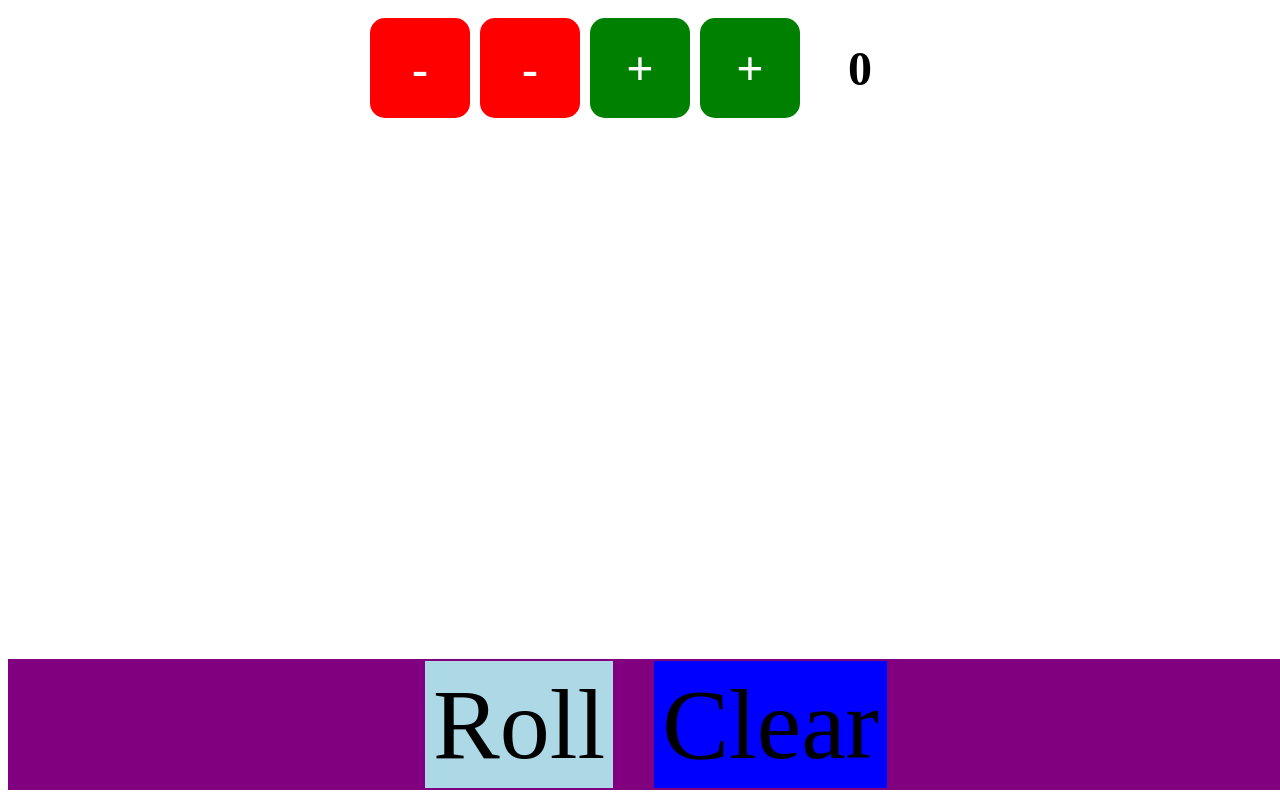
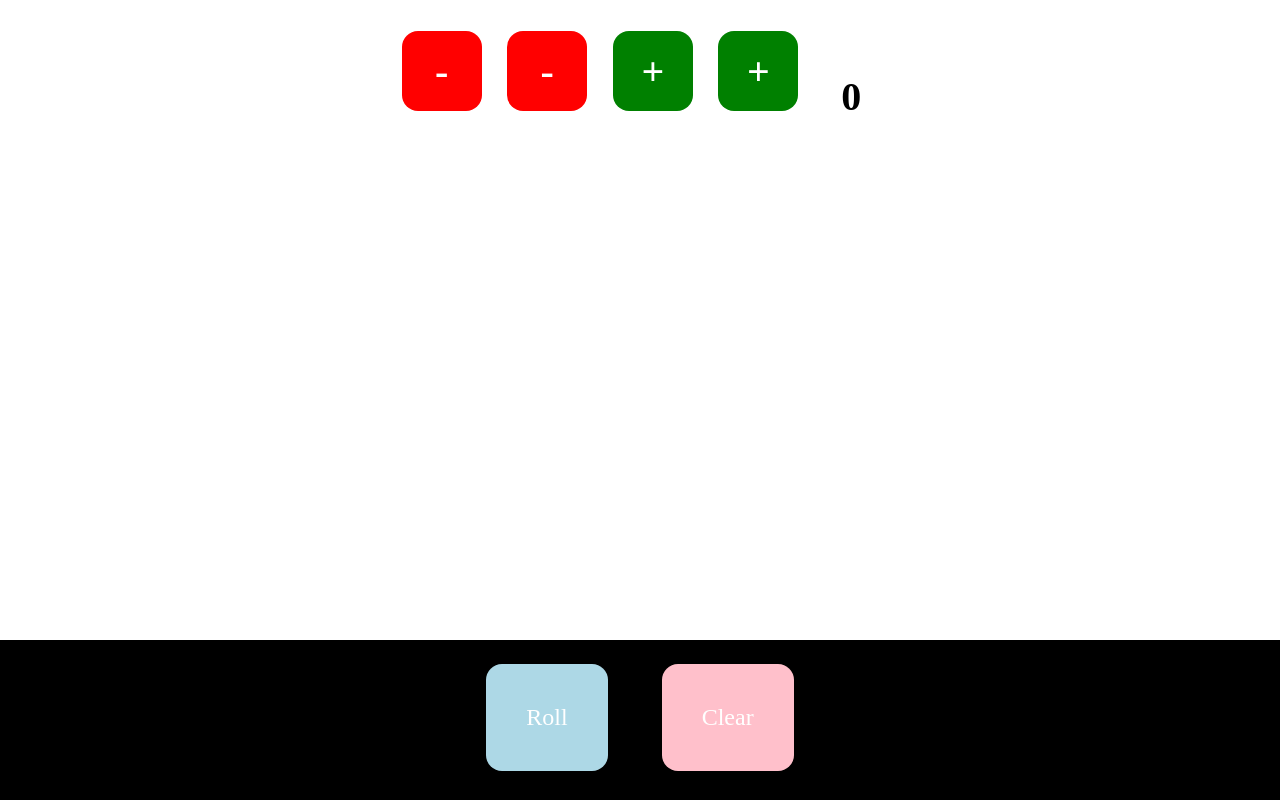
Before and after one commit to davidmarcbrown/FATERoller, a plain HTML site: page index.html in a window 1280 px wide. Both pictures are taken after a click on the link "Roll". Drawn offline with Linux system fonts and the light colour scheme.

Commit message:
implement autoscroll, resize and reposition #rolls and #controls

```diff
--- a/index.html
+++ b/index.html
@@ -4,6 +4,7 @@
 
 <head>
     <meta charset="utf-8">
+    <meta name="viewport" content="width=device-width, initial-scale=1.0, maximum-scale=1.0, user-scalable=no" />
 
     <title>Simple FATE Dice Roller</title>
     <meta name="description" content="A simple FATE dice rolling app">
@@ -33,8 +34,8 @@
         </div>
 
         <div id="controls">
-            <a id="rollButton" class="button">Roll</a>
-            <a id="clearButton" class="button">Clear</a>
+            <a href="#" id="rollButton" class="button">Roll</a>
+            <a href="#" id="clearButton" class="button">Clear</a>
         </div>
 
         <script src="scripts/jquery.min.js"></script>
--- a/scripts/roller.js
+++ b/scripts/roller.js
@@ -59,12 +59,10 @@ $(document).ready(function () {
 
         // scroll to bottom of page
         // smoothly
-        $('html, body').animate({
-            scrollTop: $(document).height() - $(window).height()
-        },
-            300,
-            "swing"
-        );
+        $("#rolls").animate({
+            scrollTop: $("#rolls").prop("scrollHeight")
+        }, 100);
+
     });
 
     $("#clearButton").click(function () {
--- a/styles/styles.css
+++ b/styles/styles.css
@@ -1,22 +1,43 @@
+body{
+    margin: 0px;
+    padding: 0px;
+}
+
+.container {
+    margin:0px;
+    padding:0px;
+}
+
 #rolls {
     text-align: center;
+    margin:0px;
+    padding:0px;
+    height: 80vh;
+    overflow-y: scroll;
+    overflow-x: hidden;
 }
 
 #controls {
     margin:0px;
-    padding: 1vh;
+    padding: 0;
     position: fixed;
     text-align: center;
+    height: 20vh;
     width: 100%;
-    bottom: 10px;
-    font-size: 100px;
-    background-color: purple;
+    bottom: 0px;
+    font-size: 3vh;
+    background-color: black;
 }
 
-.button{
-    margin: 1vh;
-    padding: 1vh;
-    background-color: blue;
+.button, .button:link, .button:visited, button:hover{
+    margin: 3vh;
+    padding: 5vh;
+    background-color: grey;
+    color: inherit;
+    text-decoration: inherit;
+    display: inline-block;
+    border-radius: 2vh;
+    color: white;
 }
 
 #rollButton{
@@ -24,7 +45,7 @@
 }
 
 #clearButton{
-
+    background-color: pink;
 }
 
 .diceThrow {
@@ -33,17 +54,17 @@
 }
 
 .dieFrame {
-    width: 100px;
-    height: 100px;
+    width: 10vh;
+    height: 10vh;
     display: inline-block;
-    margin:10px 5px 10px 5px;
+    margin: 2vw 1vw;
 }
 
 .dieFace {
     position: relative;
     height: 100%;
     width: 100%;
-    border-radius: 15%;
+    border-radius: 2vh;
 }
 
 .dieText {
@@ -53,14 +74,14 @@
     transform: translate(-50%, -50%);
     color: white;
     font-weight: bold;
-    font-size: 3em;
+    font-size: 5vh;
 }
 
 .infoFrame {
-    height: 100px;
-    width: 100px;
+    height: 10vh;
+    width: 10vh;
     display: inline-block;
-    margin:10px 5px 10px 5px;
+    margin:0;
 }
 
 .infoContainer{
@@ -76,7 +97,7 @@
     left: 50%;
     transform: translate(-50%, -50%);
     font-weight: bold;
-    font-size: 3em;
+    font-size: 5vh;
 }
 
 .success {
```
